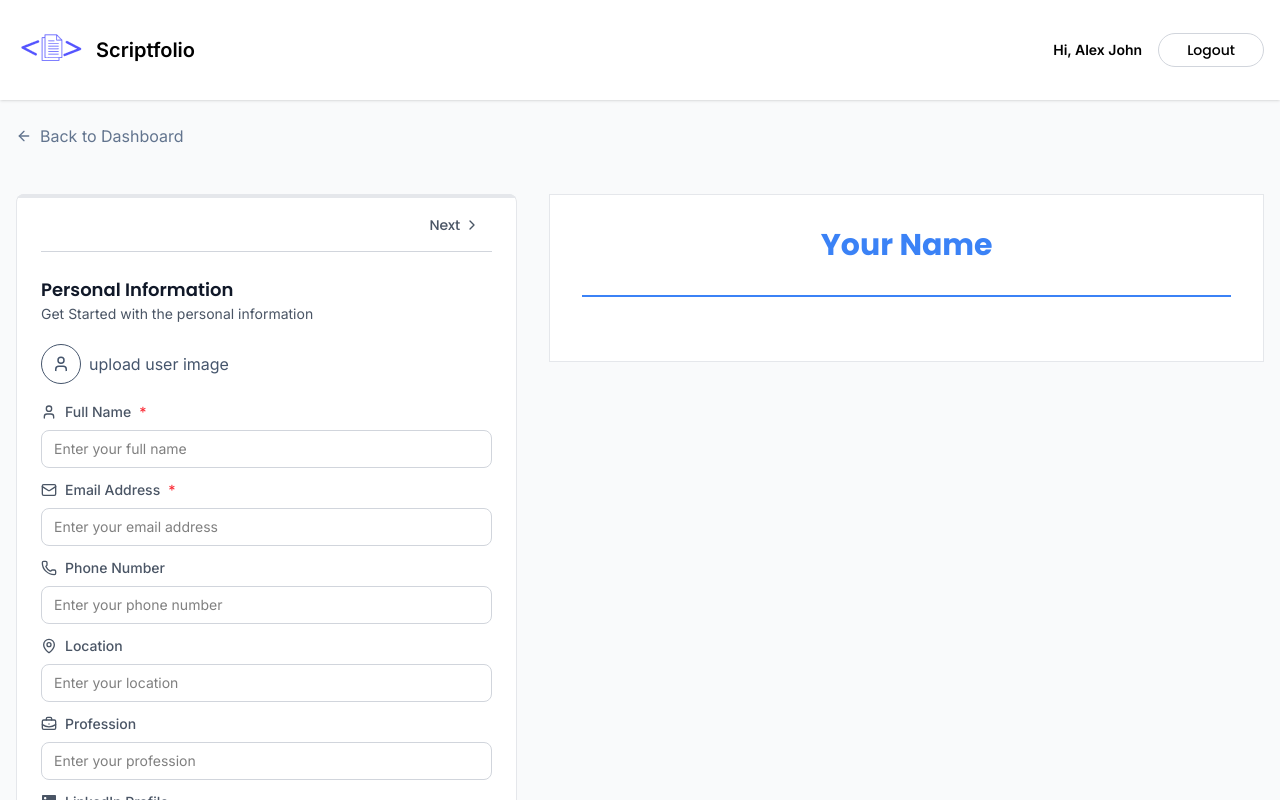
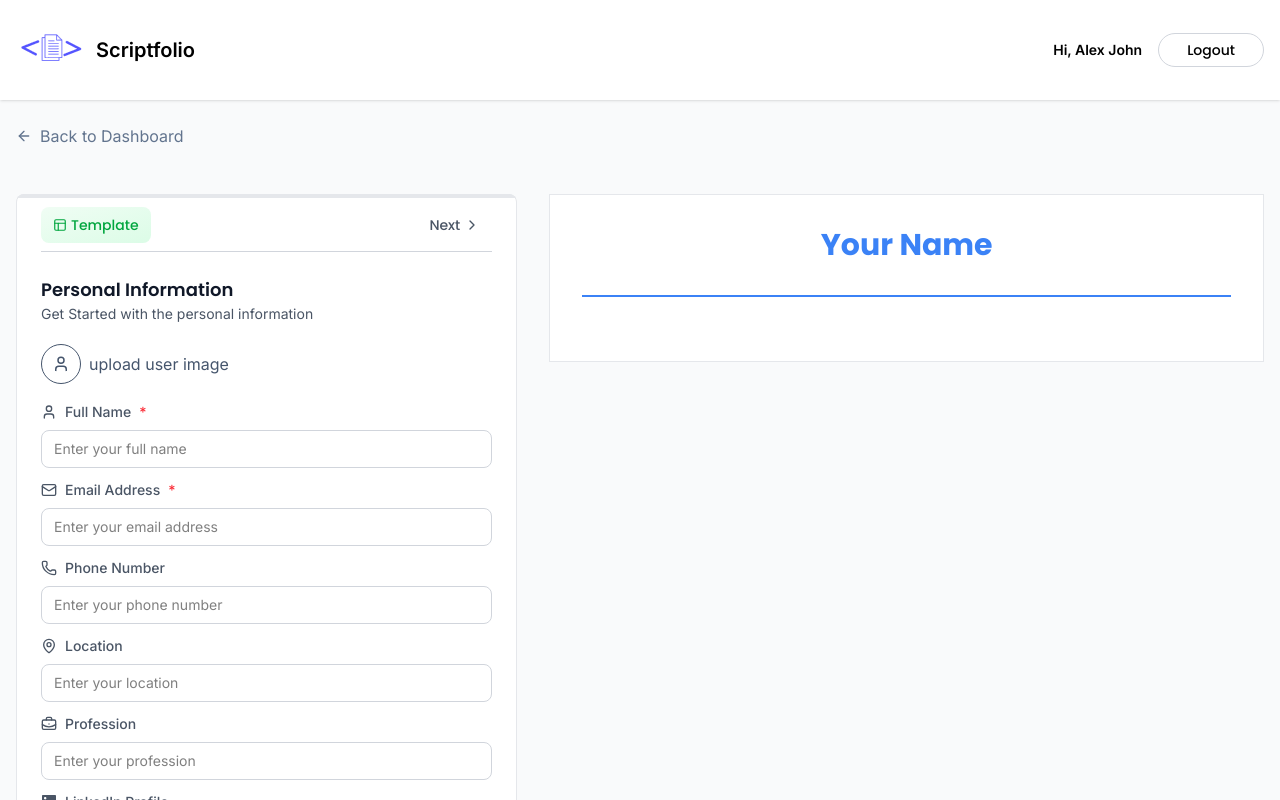
Before and after one commit to Abu24514/Scriptfolio, a React (Vite) app in the folder client/: page /app/builder/1 in a window 1280 px wide. Shown: the top 800 px of the page. Built offline with nearby package versions, Linux system fonts and the light colour scheme.

Commit message:
add template selector features

```diff
--- /dev/null
+++ b/client/src/components/TemplateSelector/TemplateSelector.jsx
@@ -0,0 +1,68 @@
+import { Check, Layout } from 'lucide-react';
+import React, { useState } from 'react'
+
+const TemplateSelector = ({ selectedTemplate, onChange }) => {
+  const [isOpen, setIsOpen] = useState(false);
+
+  const template = [
+    {
+      id: "classic",
+      name: "Classic",
+      preview: "A clean , traditional resume format with clear sections and professional typography"
+    },
+    {
+      id: "modern",
+      name: "Modern",
+      preview: "Sleek design with strategic use of color and modern font choices"
+    },
+    {
+      id: "minimal-image",
+      name: "Minimal Image",
+      preview: "Minimal design with a single image and clean typography"
+    },
+    {
+      id: "minimal",
+      name: "Minimal",
+      preview: "Ultra-clean design that puts your content front and center"
+    },
+  ]
+
+  return (
+    <div className='relative'>
+      <button
+        onClick={() => setIsOpen(!isOpen)}
+        className='flex items-center gap-1 text-sm text-green-600 bg-linear-to-br from-green-50 to-green-100 ring-green-300 hover:ring transition-all px-3 py-2 rounded-lg'
+      >
+        <Layout size={14} />
+        <span className='max-sm:hidden'>Template</span>
+      </button>
+      {isOpen && (
+        <div className='absolute top-full w-xs p-3 mt-2 space-y-3 z-10 bg-white rounded-md border border-gray-200 shadow-sm'>
+          {template.map((template) => (
+            <div key={template.id}
+            onClick={()=>{
+              onChange(template.id);
+              setIsOpen(false)
+            }}
+            className={`relative p-3 border rounded-md cursor-pointer transition-all ${selectedTemplate === template.id ? "border-green-400 bg-green-100" : "border-gray-400 hover:bg-gray-100"}`}
+            >
+                {selectedTemplate === template.id && (
+                  <div className='absolute top-2 right-2'>
+                    <div className='size-5 bg-green-400 rounded-full flex items-center justify-center'>
+                      <Check className='w-3 h-3 text-white'/>
+                    </div>
+                  </div>
+                )}
+                <div className='space-y-1'>
+                  <h4 className='font-medium text-gray-800'>{template.name}</h4>
+                  <div className='mt-2 p-2 bg-green-50 rounded text-xs text-gray-500 italic'>{template.preview}</div>
+                </div>
+            </div>
+          ))}
+        </div>
+      )}
+    </div>
+  )
+}
+
+export default TemplateSelector
--- a/client/src/pages/ResumeBuilder.jsx
+++ b/client/src/pages/ResumeBuilder.jsx
@@ -4,6 +4,7 @@
 import { ArrowLeftIcon, Briefcase, ChevronLeft, ChevronRight, FileText, FolderIcon, GraduationCap, Sparkles, User } from 'lucide-react'
 import PersonalInfoForm from '../components/PersonalInfo/PersonalInfoForm';
 import ResumePreview from '../components/ResumePreview/ResumePreview';
+import TemplateSelector from '../components/TemplateSelector/TemplateSelector';
 const ResumeBuilder = () => {
   const { resumeId } = useParams()
   const [resumeData, setResumeData] = useState({
@@ -69,7 +70,11 @@
 
               {/* Section Navigation */}
               <div className="flex justify-between items-center mb-6 border-b border-gray-300 py-1">
-                <div></div>
+
+                <div className='flex items-center gap-2'>
+                  <TemplateSelector selectedTemplate={resumeData.template}
+                  onChange={(template)=>setResumeData(prev => ({...prev,template}))}/>
+                </div>
                 <div className='flex items-center'>
                   {activeSectionIndex !== 0 && (
                     <button
```
